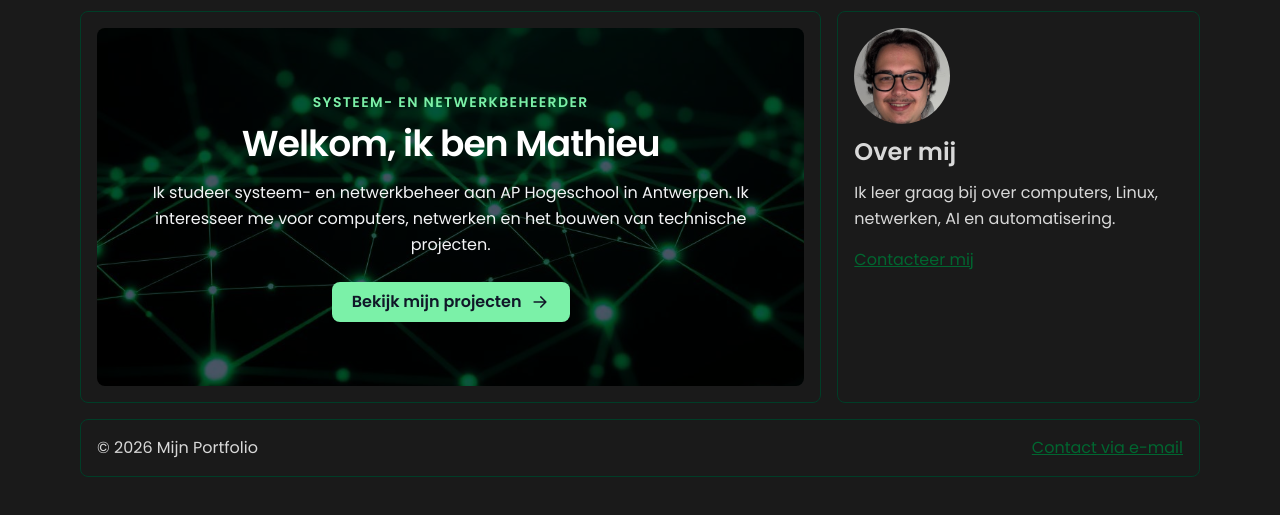
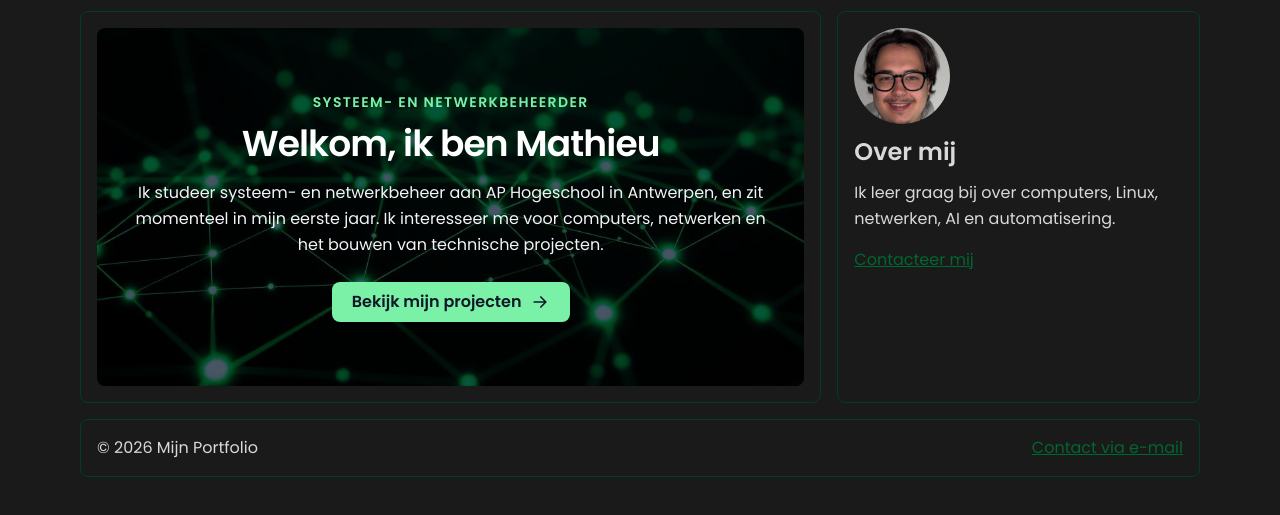
Before and after one commit to mathieumnm/portfolio, a website: page index.html in a window 1280 px wide. Shown: the part 103-618 px from the top of the page. Drawn offline with Linux system fonts and the light colour scheme.

Commit message:
aanpassing op de home page

```diff
--- a/index.html
+++ b/index.html
@@ -50,7 +50,7 @@
                     <h1 class="text-3xl md:text-4xl font-bold tracking-tight text-white mb-4">Welkom, ik ben Mathieu</h1>
 
                     <p class="leading-relaxed text-gray-100 mb-6">
-                        Ik studeer systeem- en netwerkbeheer aan AP Hogeschool in Antwerpen. Ik interesseer me voor computers, netwerken en het bouwen van technische projecten.</p>
+                        Ik studeer systeem- en netwerkbeheer aan AP Hogeschool in Antwerpen, en zit momenteel in mijn eerste jaar. Ik interesseer me voor computers, netwerken en het bouwen van technische projecten.</p>
 
                     <a href="portfolio.html" class="inline-flex items-center gap-2 rounded-lg bg-green-300 px-5 py-2 font-semibold text-gray-900 hover:bg-[#006039]">Bekijk mijn projecten
 
```
